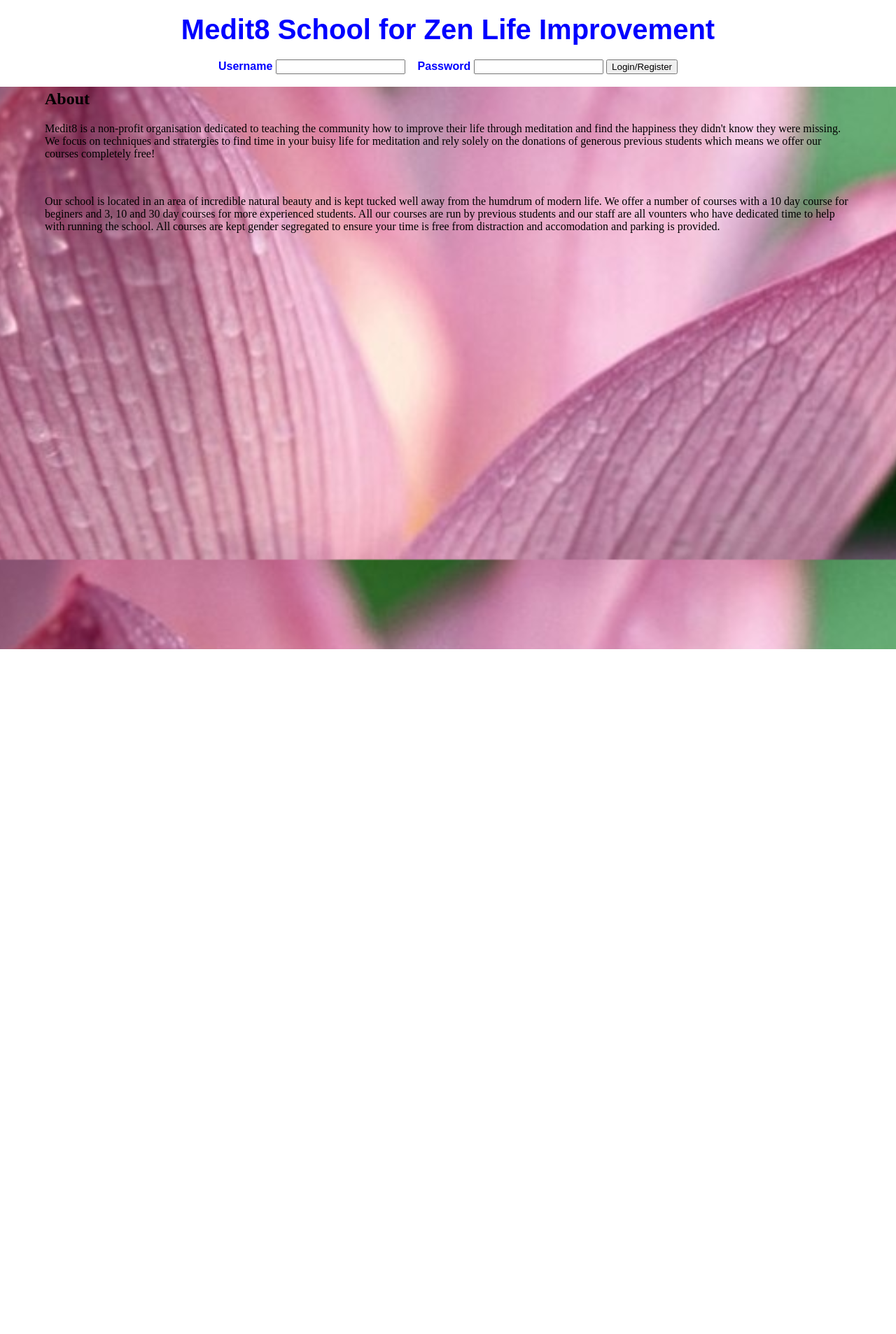
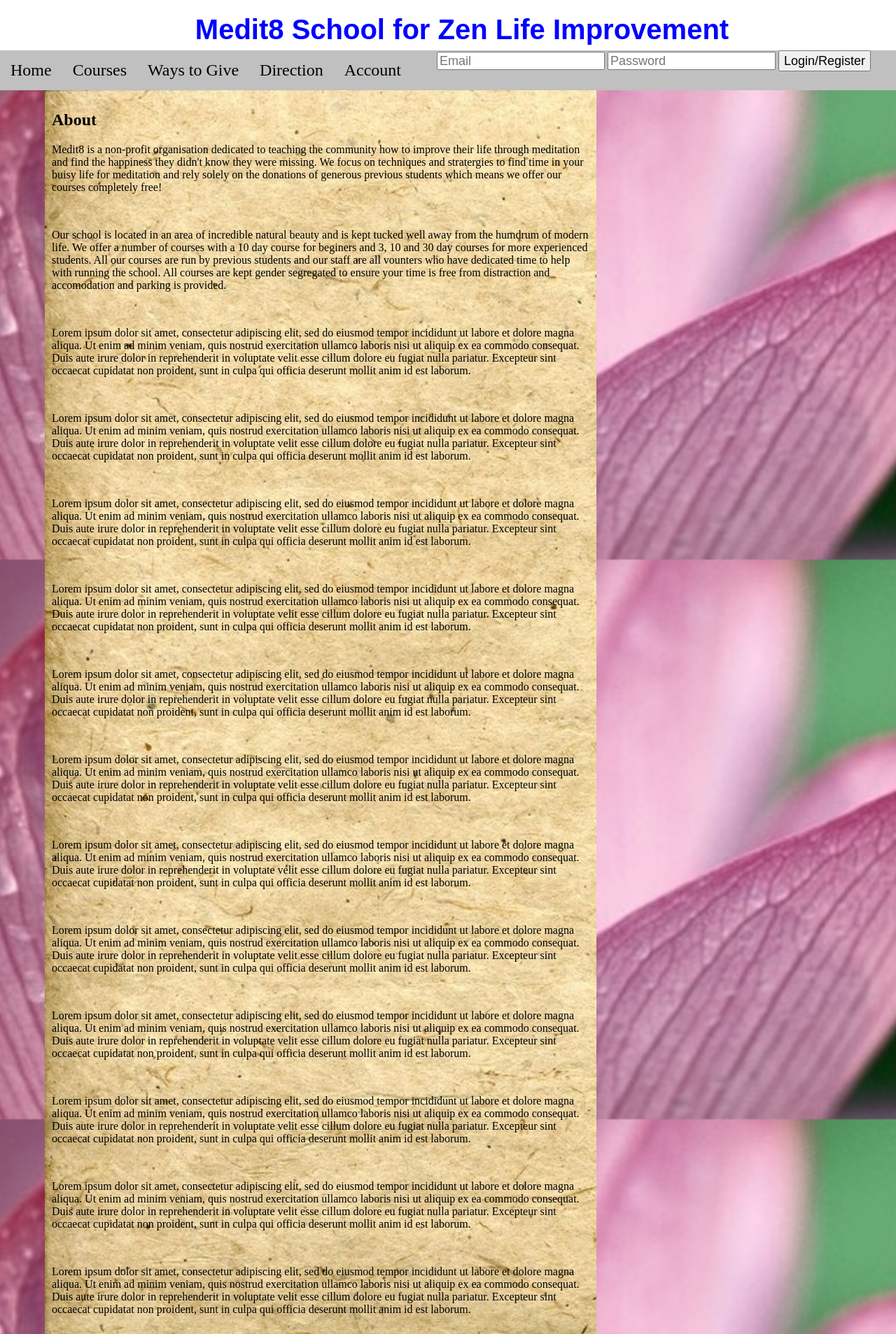
Before and after one commit to DaveMack/Medit8, a PHP site: page / in a window 1280 px wide. Shown: the whole page at 70% size. Before the commit the page ends 928 px from the top, so only its background shows below. Run offline with PHP 8.4, Linux system fonts and the light colour scheme.

Commit message:
All pages practally rewriten

```diff
--- a/StyleSheet.css
+++ b/StyleSheet.css
@@ -1,35 +1,34 @@
-.PageHeading {
-	font-family: Arial, Helvetica, sans-serif;
-	font-size: 40px;
-	font-weight: bolder;
-	text-decoration: none;
-	font-style: normal;
-	font-variant: normal;
-	text-transform: none;
-	color: #0000FF;
-	position: fixed;
-	height: auto;
-	width: auto;
-	top: 0px;
-	bottom: auto;
-	background-color: #FFFFFF;
-	margin: auto;
-	text-align: center;
-	width: 100%;
-	border-spacing: 5%;
-	table-layout: auto;
-}
-.LoginForm {
-	font-size: medium;
-}
-.ClasesTable {
+.ListTable {
 	background:white;
 	border-style: solid;
-	border-width: thin;
-	vertical-align: central;
+	border-color: black;
+	border-width: 0px medium medium medium;
 	border-collapse: collapse;
 	caption-side: top;
 	width: 75%;
+	padding: 10px;
+	margin: 150px auto auto auto;
+}
+.ListTable tr{
+	padding:10px;
+	border-style: solid;
+	border-width:thin;
+
+}
+.Caption{
+	background: white;
+	font-size: xx-large;
+	font-weight: bolder;
+	padding:10px;
+	border-style: solid;
+	border-width: medium medium 0px medium;
+
+}
+.ListTable td{
+	padding:10px;
+	border-style: solid;
+	border-width:thin;
+
 }
 html {
 	background-image: url("images/PinkLotusLarge.jpg");
@@ -41,9 +40,72 @@ html {
 	margin: 0px;
 	padding: 0px;
 }
-
-section{
+header {
+	font-family: Arial, Helvetica, sans-serif;
+	font-size: 40px;
+	font-weight: bolder;
+	text-decoration: none;
+	font-style: normal;
+	font-variant: normal;
+	text-transform: none;
+	color: #0000FF;
+	position: fixed;
+	height: 80px;
+	width: auto;
+	top: 0px;
+	bottom: auto;
+	background-color: #FFFFFF;
+	margin: auto;
+	text-align: center;
+	width: 100%;
+	border-spacing: 5%;
+	table-layout: auto;
+	padding: 0.5em;
+}
+nav {
+	background:silver;
+    position: fixed;
+    top: 72px;
+    left: 0;
+    right: 0;
+    bottom: 0;
+    min-width: 800px;
+    text-align: center;
+    height: 57px;
+}
+nav ul{
+	list-style-type: none;
+    margin: 0;
+    padding: 0;
+}
+nav li{
+	float:left;
+}
+nav a:hover{
+	background:gray;
+}
+nav a{
+  	text-decoration: none;
+  	color: black;
+	display: block;
+	font-size:x-large;
+    padding:15px;
+}
+nav form:{
+	float:right;
+}
+nav input{
+	height:20px;
+	font-size:large;
+}
+article{
+	background: url('images/textBackground.jpg');
+	background-attachment:scroll;
+	background-size:cover;
 	margin:10% 5%;
+	float: left;
+	width: 60%;
+	padding:10px;
 }
 body {
 	background:transparent;
@@ -51,6 +113,6 @@ body {
 	margin: 0px;
 	padding: 0px;
 }
-header, footer {
+footer {
     padding: 0.5em;
 }
--- a/conf.php
+++ b/conf.php
@@ -6,4 +6,5 @@ $pass = 'machowhizfish';
 $db = 'Medit8';
 
 
+
 ?>
--- /dev/null
+++ b/header.php
@@ -0,0 +1,38 @@
+<!DOCTYPE html>
+<html>
+
+<head>
+<meta content="text/html; charset=utf-8" http-equiv="Content-Type">
+<title>Untitled 1</title>
+</head>
+
+<body>
+
+<header>
+	Medit8 School for Zen Life Improvement
+</header>
+<nav>
+	<ul>
+		<li></li>
+		<li><a href="index.php">Home</a></li>
+		<li><a href="Courses.php">Courses</a></li>
+		<li><a href="WaysToGive.php">Ways to Give</a></li>
+		<li><a href="Directions.php">Direction</a></li>
+		<li><a href="Account.php">Account</a></li>
+		<li></li>
+	</ul>
+
+	<form action="" method="POST">
+		<!--<label for="Username">Username</label>-->
+		<input name="Username" type="text" placeholder="Email"/>
+		<!--<label for="Password">Password</label>-->
+		<input name="Password" type="password" placeholder="Password"/>
+		<input name="LoginSubmit" type="submit" value="Login/Register" style="height:30px;"/> <br />
+		<br />
+	</form>
+
+</nav>
+
+</body>
+
+</html>
--- a/index.htm
+++ /dev/null
@@ -1,41 +0,0 @@
-<!DOCTYPE html>
-<html>
-<head>
-<meta content="en-au" http-equiv="Content-Language" />
-<meta content="text/html; charset=utf-8" http-equiv="Content-Type" />
-<title>Medit8</title>
-<link href="StyleSheet.css" rel="stylesheet" type="text/css" />
-</head>
-
-<body>
-<div class="PageHeading">
-	<header>Medit8 School for Zen Life Improvement</header>
-	<form class="LoginForm" action="" method="POST">
-	<label for="Username">Username</label>
-	<input name="Username" type="text" value=""/>&nbsp;&nbsp;&nbsp;
-	<label for="Password">Password</label>
-	<input name="Password" type="password" />
-	<input name="LoginSubmit" type="submit" value="Login/Register" />
-	<br/>
-	<br/>
-	</form>
-</div>
-<section>
-<h1>About</h1>
-<p>Medit8 is a non-profit organisation dedicated to teaching the community how to
- improve their life through meditation and find the happiness they didn't know they
- were missing. We focus on techniques and stratergies to find time in your buisy life
- for meditation and rely solely on the donations of generous previous students which
- means we offer our courses completely free!</p>
-<br/>
-<p>Our school is located in an area of incredible natural beauty and is kept tucked
- well away from the humdrum of modern life. We offer a number of courses with a 10
- day course for beginers and 3, 10 and 30 day courses for more experienced students.
- All our courses are run by previous students and our staff are all vounters who have
- dedicated time to help with running the school. All courses are kept gender segregated
- to ensure your time is free from distraction and accomodation and parking is provided.</p>
-</section>
-
-</body>
-
-</html>
--- /dev/null
+++ b/index.php
@@ -0,0 +1,119 @@
+<!DOCTYPE html>
+<html>
+
+<head>
+<meta content="en-au" http-equiv="Content-Language" />
+<meta content="text/html; charset=utf-8" http-equiv="Content-Type" />
+<title>Medit8</title>
+<link href="StyleSheet.css" rel="stylesheet" type="text/css" />
+</head>
+
+<body>
+<!--Imports the website header-->
+<?php include 'header.php' ?>
+
+<!--Page content-->
+<article>
+	<h1>About</h1>
+	<p>Medit8 is a non-profit organisation dedicated to teaching the community how
+	to improve their life through meditation and find the happiness they didn't
+	know they were missing. We focus on techniques and stratergies to find time
+	in your buisy life for meditation and rely solely on the donations of generous
+	previous students which means we offer our courses completely free!</p>
+	<br />
+	<p>Our school is located in an area of incredible natural beauty and is kept
+	tucked well away from the humdrum of modern life. We offer a number of courses
+	with a 10 day course for beginers and 3, 10 and 30 day courses for more experienced
+	students. All our courses are run by previous students and our staff are all
+	vounters who have dedicated time to help with running the school. All courses
+	are kept gender segregated to ensure your time is free from distraction and
+	accomodation and parking is provided.</p>
+	<br />
+	<p>Lorem ipsum dolor sit amet, consectetur adipiscing elit, sed do eiusmod tempor
+	incididunt ut labore et dolore magna aliqua. Ut enim ad minim veniam, quis nostrud
+	exercitation ullamco laboris nisi ut aliquip ex ea commodo consequat. Duis aute irure
+	dolor in reprehenderit in voluptate velit esse cillum dolore eu fugiat nulla pariatur.
+	Excepteur sint occaecat cupidatat non proident, sunt in culpa qui officia deserunt
+	mollit anim id est laborum.</p>
+<br />
+	<p>Lorem ipsum dolor sit amet, consectetur adipiscing elit, sed do eiusmod tempor
+	incididunt ut labore et dolore magna aliqua. Ut enim ad minim veniam, quis nostrud
+	exercitation ullamco laboris nisi ut aliquip ex ea commodo consequat. Duis aute irure
+	dolor in reprehenderit in voluptate velit esse cillum dolore eu fugiat nulla pariatur.
+	Excepteur sint occaecat cupidatat non proident, sunt in culpa qui officia deserunt
+	mollit anim id est laborum.</p>
+<br />
+	<p>Lorem ipsum dolor sit amet, consectetur adipiscing elit, sed do eiusmod tempor
+	incididunt ut labore et dolore magna aliqua. Ut enim ad minim veniam, quis nostrud
+	exercitation ullamco laboris nisi ut aliquip ex ea commodo consequat. Duis aute irure
+	dolor in reprehenderit in voluptate velit esse cillum dolore eu fugiat nulla pariatur.
+	Excepteur sint occaecat cupidatat non proident, sunt in culpa qui officia deserunt
+	mollit anim id est laborum.</p>
+<br />
+	<p>Lorem ipsum dolor sit amet, consectetur adipiscing elit, sed do eiusmod tempor
+	incididunt ut labore et dolore magna aliqua. Ut enim ad minim veniam, quis nostrud
+	exercitation ullamco laboris nisi ut aliquip ex ea commodo consequat. Duis aute irure
+	dolor in reprehenderit in voluptate velit esse cillum dolore eu fugiat nulla pariatur.
+	Excepteur sint occaecat cupidatat non proident, sunt in culpa qui officia deserunt
+	mollit anim id est laborum.</p>
+<br />
+	<p>Lorem ipsum dolor sit amet, consectetur adipiscing elit, sed do eiusmod tempor
+	incididunt ut labore et dolore magna aliqua. Ut enim ad minim veniam, quis nostrud
+	exercitation ullamco laboris nisi ut aliquip ex ea commodo consequat. Duis aute irure
+	dolor in reprehenderit in voluptate velit esse cillum dolore eu fugiat nulla pariatur.
+	Excepteur sint occaecat cupidatat non proident, sunt in culpa qui officia deserunt
+	mollit anim id est laborum.</p>
+<br />
+	<p>Lorem ipsum dolor sit amet, consectetur adipiscing elit, sed do eiusmod tempor
+	incididunt ut labore et dolore magna aliqua. Ut enim ad minim veniam, quis nostrud
+	exercitation ullamco laboris nisi ut aliquip ex ea commodo consequat. Duis aute irure
+	dolor in reprehenderit in voluptate velit esse cillum dolore eu fugiat nulla pariatur.
+	Excepteur sint occaecat cupidatat non proident, sunt in culpa qui officia deserunt
+	mollit anim id est laborum.</p>
+<br />
+	<p>Lorem ipsum dolor sit amet, consectetur adipiscing elit, sed do eiusmod tempor
+	incididunt ut labore et dolore magna aliqua. Ut enim ad minim veniam, quis nostrud
+	exercitation ullamco laboris nisi ut aliquip ex ea commodo consequat. Duis aute irure
+	dolor in reprehenderit in voluptate velit esse cillum dolore eu fugiat nulla pariatur.
+	Excepteur sint occaecat cupidatat non proident, sunt in culpa qui officia deserunt
+	mollit anim id est laborum.</p>
+<br />
+	<p>Lorem ipsum dolor sit amet, consectetur adipiscing elit, sed do eiusmod tempor
+	incididunt ut labore et dolore magna aliqua. Ut enim ad minim veniam, quis nostrud
+	exercitation ullamco laboris nisi ut aliquip ex ea commodo consequat. Duis aute irure
+	dolor in reprehenderit in voluptate velit esse cillum dolore eu fugiat nulla pariatur.
+	Excepteur sint occaecat cupidatat non proident, sunt in culpa qui officia deserunt
+	mollit anim id est laborum.</p>
+<br />
+	<p>Lorem ipsum dolor sit amet, consectetur adipiscing elit, sed do eiusmod tempor
+	incididunt ut labore et dolore magna aliqua. Ut enim ad minim veniam, quis nostrud
+	exercitation ullamco laboris nisi ut aliquip ex ea commodo consequat. Duis aute irure
+	dolor in reprehenderit in voluptate velit esse cillum dolore eu fugiat nulla pariatur.
+	Excepteur sint occaecat cupidatat non proident, sunt in culpa qui officia deserunt
+	mollit anim id est laborum.</p>
+<br />
+	<p>Lorem ipsum dolor sit amet, consectetur adipiscing elit, sed do eiusmod tempor
+	incididunt ut labore et dolore magna aliqua. Ut enim ad minim veniam, quis nostrud
+	exercitation ullamco laboris nisi ut aliquip ex ea commodo consequat. Duis aute irure
+	dolor in reprehenderit in voluptate velit esse cillum dolore eu fugiat nulla pariatur.
+	Excepteur sint occaecat cupidatat non proident, sunt in culpa qui officia deserunt
+	mollit anim id est laborum.</p>
+<br />
+	<p>Lorem ipsum dolor sit amet, consectetur adipiscing elit, sed do eiusmod tempor
+	incididunt ut labore et dolore magna aliqua. Ut enim ad minim veniam, quis nostrud
+	exercitation ullamco laboris nisi ut aliquip ex ea commodo consequat. Duis aute irure
+	dolor in reprehenderit in voluptate velit esse cillum dolore eu fugiat nulla pariatur.
+	Excepteur sint occaecat cupidatat non proident, sunt in culpa qui officia deserunt
+	mollit anim id est laborum.</p>
+<br />
+	<p>Lorem ipsum dolor sit amet, consectetur adipiscing elit, sed do eiusmod tempor
+	incididunt ut labore et dolore magna aliqua. Ut enim ad minim veniam, quis nostrud
+	exercitation ullamco laboris nisi ut aliquip ex ea commodo consequat. Duis aute irure
+	dolor in reprehenderit in voluptate velit esse cillum dolore eu fugiat nulla pariatur.
+	Excepteur sint occaecat cupidatat non proident, sunt in culpa qui officia deserunt
+	mollit anim id est laborum.</p>
+</article>
+
+</body>
+
+</html>
```
Also changed, not shown: Account.html (deleted, +0 -56 lines), Account.php (added, +15 -0 lines), Classes.html (deleted, +0 -59 lines), Classes.php (+20 -57 lines), Courses.php (added, +57 -0 lines), Directions.php (added, +17 -0 lines), WaysToGive.php (added, +17 -0 lines), connectionTest.php (added, +57 -0 lines), test.html (added, +48 -0 lines), images/textBackground.jpg (added).
